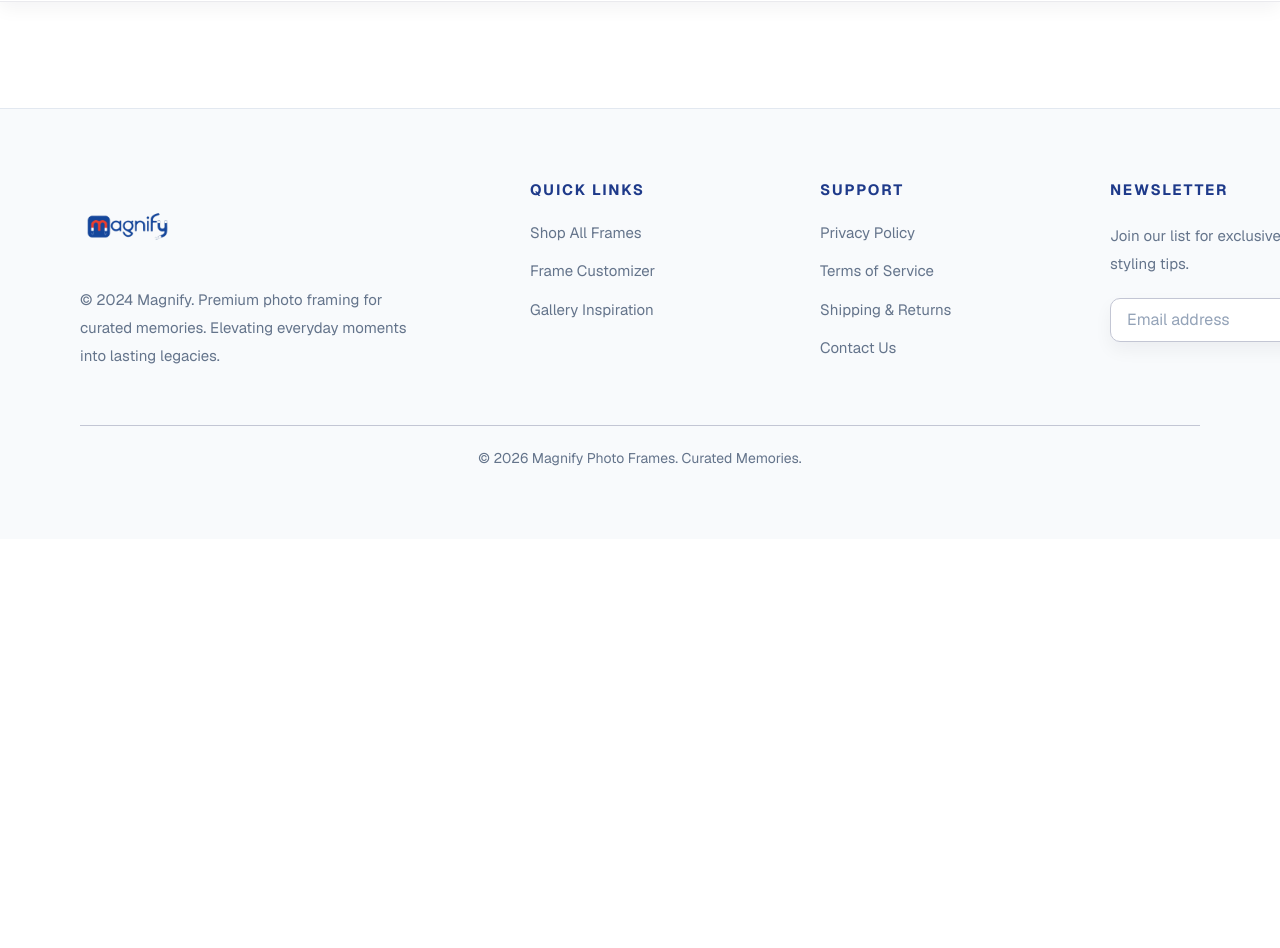
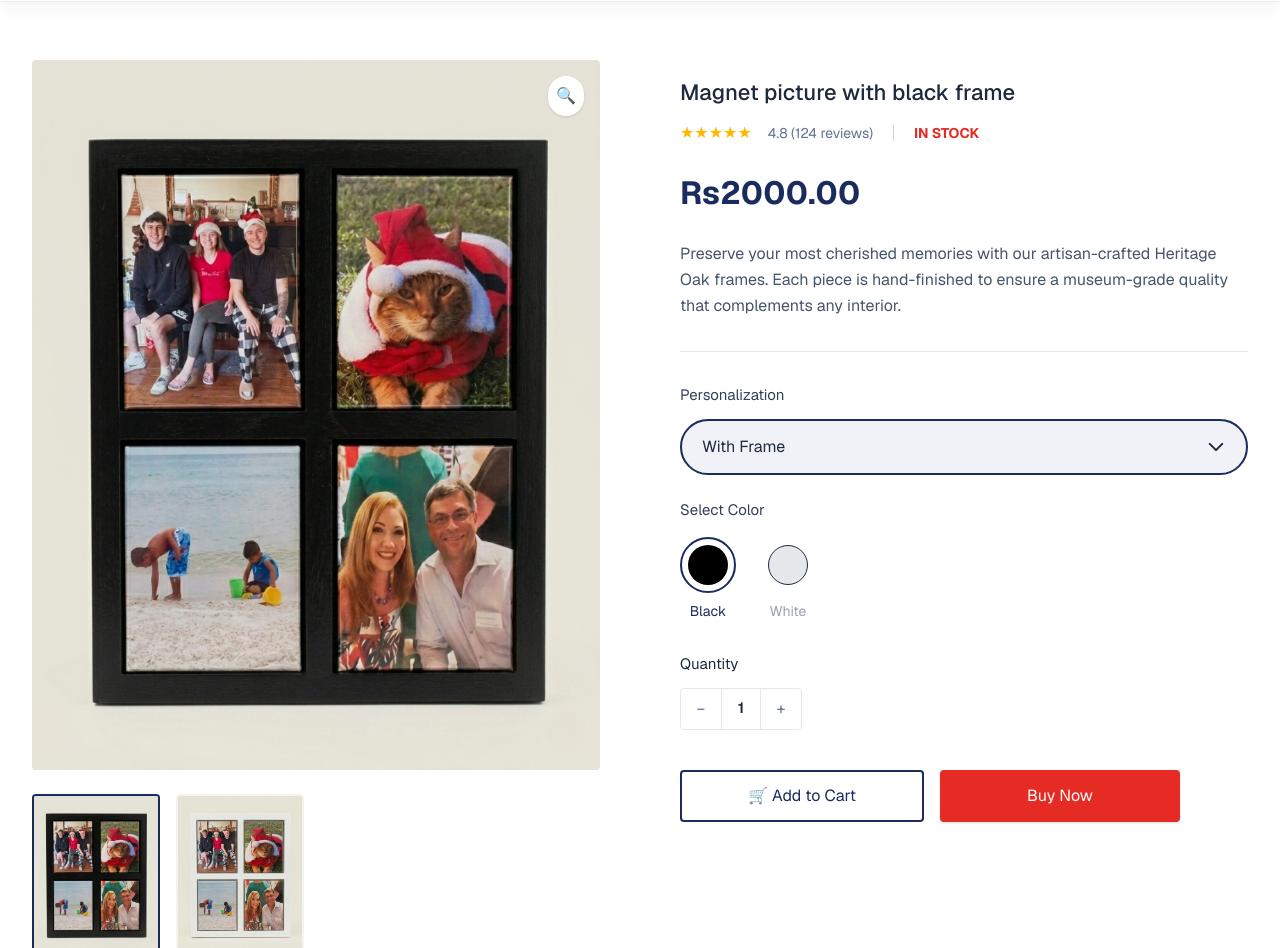
Before and after one commit to Neon-Labz/fridge-magnet-frame-frontend, a Next.js app: page /shop in a window 1280 px wide. Shown: the part 80-1028 px from the top of the page. Before the commit the page ends 800 px from the top, so only its background shows below. Built offline with nearby package versions, Linux system fonts and the light colour scheme.

Commit message:
home page corrections

```diff
--- a/src/components/website/ShopViewProductDetailsSection.tsx
+++ b/src/components/website/ShopViewProductDetailsSection.tsx
@@ -6,9 +6,9 @@ import PersonalizationSection, {
   PersonalizationState,
 } from '@/components/website/PersonalizationSection';
 import { useFrameStore } from '@/store/frameStore';
+import { useCartStore } from '@/store/cartStore';
 
 interface ShopViewProductDetailsSectionProps {
-  title?: string;
   rating?: number;
   reviews?: number;
   inStock?: boolean;
@@ -16,8 +16,16 @@ interface ShopViewProductDetailsSectionProps {
   description?: string;
 }
 
-export default function ShopViewProductDetailsSection({
-  title = 'Magnate picture with black frame',
+interface CartItem {
+  id: string;
+  title: string;
+  price: number;
+  frameOption: string;
+  quantity: number;
+  image: string;
+}
+
+function ShopViewProductDetailsSection({
   rating = 4.8,
   reviews = 124,
   inStock = true,
@@ -26,12 +34,19 @@ export default function ShopViewProductDetailsSection({
     'Preserve your most cherished memories with our artisan-crafted Heritage Oak frames. Each piece is hand-finished to ensure a museum-grade quality that complements any interior.',
 }: ShopViewProductDetailsSectionProps) {
   const selectedFrame = useFrameStore((state) => state.selectedFrame);
-  const [quantity, setQuantity] = useState(4);
+
+  const cartStore = useCartStore() as unknown as {
+    addToCart?: (item: CartItem) => void;
+    addItem?: (item: CartItem) => void;
+  };
+
+  const [quantity, setQuantity] = useState(1);
 
   const getInitialPersonalization = () => {
     if (selectedFrame === 'without-frame') {
       return { option: 'without-frame' as const };
     }
+
     return {
       option: 'with-frame' as const,
       frameColor:
@@ -45,6 +60,7 @@ export default function ShopViewProductDetailsSection({
     useState<PersonalizationState>(getInitialPersonalization());
 
   const incrementQuantity = () => setQuantity((prev) => prev + 1);
+
   const decrementQuantity = () =>
     setQuantity((prev) => (prev > 1 ? prev - 1 : 1));
 
@@ -54,15 +70,8 @@ export default function ShopViewProductDetailsSection({
         ? '/white-frame-product.png'
         : '/black-frame-product.jpg';
     }
+
     return '/without-frame.png';
-  };
-
-  const getThumbnailImageSource = (
-    frameType: 'black' | 'white' | 'no-frame'
-  ) => {
-    if (frameType === 'white') return '/white-frame-product.png';
-    if (frameType === 'no-frame') return '/without-frame.png';
-    return '/black-frame-product.jpg';
   };
 
   const mainImageSource = getMainImageSource();
@@ -70,24 +79,207 @@ export default function ShopViewProductDetailsSection({
   const getMainImageAlt = () => {
     if (personalization.option === 'with-frame') {
       return personalization.frameColor === 'white'
-        ? 'Magnate picture with white frame'
-        : 'Magnate picture with black frame';
+        ? 'Magnet picture with white frame'
+        : 'Magnet picture with black frame';
     }
-    return 'Magnate picture without frame';
+
+    return 'Magnet picture without frame';
   };
 
   const getDynamicTitle = () => {
     if (personalization.option === 'with-frame') {
       return personalization.frameColor === 'white'
-        ? 'Magnate picture with white frame'
-        : 'Magnate picture with black frame';
+        ? 'Magnet picture with white frame'
+        : 'Magnet picture with black frame';
     }
-    return 'Magnate frame';
+
+    return 'Magnet';
+  };
+
+  const handleAddToCart = () => {
+    const cartItem: CartItem = {
+      id: selectedFrame,
+      title: getDynamicTitle(),
+      price,
+      frameOption: selectedFrame,
+      quantity,
+      image: mainImageSource,
+    };
+
+    if (cartStore.addToCart) {
+      cartStore.addToCart(cartItem);
+    } else if (cartStore.addItem) {
+      cartStore.addItem(cartItem);
+    } else {
+      console.error('No add cart function found in cartStore');
+    }
   };
 
   return (
-    <section className="max-w-7xl mx-auto px-4 sm:px-6 lg:px-8 py-12">
-      {/* same JSX (no change needed) */}
+    <section className="mx-auto max-w-7xl px-4 py-12 sm:px-6 lg:px-8">
+      <div className="grid grid-cols-1 gap-12 lg:grid-cols-2 lg:gap-20">
+        <div className="flex flex-col gap-6">
+          <div className="relative flex aspect-[4/5] items-center justify-center overflow-hidden rounded-sm bg-[#F4F3ED]">
+            <Image
+              src={mainImageSource}
+              alt={getMainImageAlt()}
+              width={500}
+              height={625}
+              className="h-full w-full object-cover transition-opacity duration-300"
+              priority
+            />
+
+            <button className="absolute right-4 top-4 z-10 rounded-full bg-white p-2 shadow-sm transition-shadow hover:shadow-md">
+              🔍
+            </button>
+          </div>
+
+          <div className="flex gap-4">
+            {personalization.option === 'with-frame' && (
+              <>
+                <div
+                  onClick={() =>
+                    setPersonalization({
+                      option: 'with-frame',
+                      frameColor: 'black',
+                    })
+                  }
+                  className="aspect-[4/5] w-32 cursor-pointer overflow-hidden rounded-sm border-2 bg-[#F4F3ED] transition-all"
+                  style={{
+                    borderColor:
+                      personalization.frameColor === 'black'
+                        ? '#1A2B5E'
+                        : 'transparent',
+                  }}
+                >
+                  <Image
+                    src="/black-frame-product.jpg"
+                    alt="Black frame thumbnail"
+                    width={128}
+                    height={160}
+                    className="h-full w-full object-cover hover:opacity-80"
+                  />
+                </div>
+
+                <div
+                  onClick={() =>
+                    setPersonalization({
+                      option: 'with-frame',
+                      frameColor: 'white',
+                    })
+                  }
+                  className="aspect-[4/5] w-32 cursor-pointer overflow-hidden rounded-sm border-2 bg-[#F4F3ED] transition-all"
+                  style={{
+                    borderColor:
+                      personalization.frameColor === 'white'
+                        ? '#1A2B5E'
+                        : 'transparent',
+                  }}
+                >
+                  <Image
+                    src="/white-frame-product.png"
+                    alt="White frame thumbnail"
+                    width={128}
+                    height={160}
+                    className="h-full w-full object-cover hover:opacity-80"
+                  />
+                </div>
+              </>
+            )}
+
+            {personalization.option === 'without-frame' && (
+              <div className="aspect-[4/5] w-32 overflow-hidden rounded-sm border-2 border-[#1A2B5E] bg-[#F4F3ED]">
+                <Image
+                  src="/without-frame.png"
+                  alt="Without frame product"
+                  width={128}
+                  height={160}
+                  className="h-full w-full object-cover"
+                />
+              </div>
+            )}
+          </div>
+        </div>
+
+        <div className="flex flex-col pt-4">
+          <h1 className="mb-3 text-[22px] font-medium text-slate-800">
+            {getDynamicTitle()}
+          </h1>
+
+          <div className="mb-6 flex items-center gap-4">
+            <div className="flex gap-1 text-[#FFB800]">★★★★★</div>
+
+            <span className="text-sm text-slate-500">
+              {rating} ({reviews} reviews)
+            </span>
+
+            <div className="mx-1 h-4 w-px bg-slate-300" />
+
+            <span className="text-sm font-bold text-[#E62A24]">
+              {inStock ? 'IN STOCK' : 'OUT OF STOCK'}
+            </span>
+          </div>
+
+          <div className="mb-6 text-[32px] font-bold text-[#1A2B5E]">
+            Rs{price.toFixed(2)}
+          </div>
+
+          <p className="mb-8 text-base leading-relaxed text-slate-600">
+            {description}
+          </p>
+
+          <hr className="mb-8 border-slate-200" />
+
+          <div className="mb-8">
+            <PersonalizationSection
+              onChange={setPersonalization}
+              initialOption={personalization.option}
+              initialFrameColor={personalization.frameColor}
+            />
+          </div>
+
+          <div className="mb-10">
+            <label className="mb-3 block text-[15px] text-slate-800">
+              Quantity
+            </label>
+
+            <div className="flex w-fit items-center rounded-[4px] border border-slate-200">
+              <button
+                onClick={decrementQuantity}
+                className="flex h-10 w-10 items-center justify-center text-slate-500 transition-colors hover:bg-slate-50 hover:text-slate-800"
+              >
+                −
+              </button>
+
+              <div className="flex h-10 w-10 items-center justify-center border-x border-slate-200 text-[15px] font-semibold text-slate-800">
+                {quantity}
+              </div>
+
+              <button
+                onClick={incrementQuantity}
+                className="flex h-10 w-10 items-center justify-center text-slate-500 transition-colors hover:bg-slate-50 hover:text-slate-800"
+              >
+                +
+              </button>
+            </div>
+          </div>
+
+          <div className="flex max-w-[500px] flex-col gap-4 sm:flex-row">
+            <button
+              onClick={handleAddToCart}
+              className="flex flex-1 items-center justify-center gap-2 rounded-[4px] border-2 border-[#1A2B5E] px-6 py-3 font-medium text-[#1A2B5E] transition-all hover:bg-slate-50"
+            >
+              🛒 Add to Cart
+            </button>
+
+            <button className="flex-1 rounded-[4px] bg-[#E62A24] px-6 py-3 font-medium text-white shadow-sm transition-colors hover:bg-red-700">
+              Buy Now
+            </button>
+          </div>
+        </div>
+      </div>
     </section>
   );
 }
+
+export default ShopViewProductDetailsSection;
```
